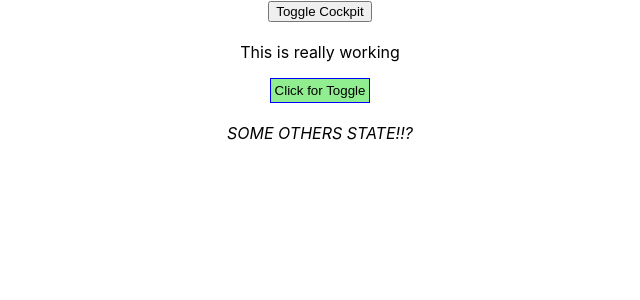
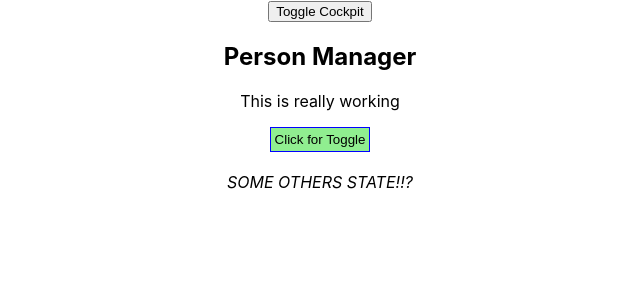
Before and after one commit to tomhero/frontend-bootcamp, a React (Create React App) app in the folder react-js/first-react-app/: page / in a window 1280 px wide. Shown: the top 300 px of the page, without its empty margins (320-960 px from the left). Built offline with nearby package versions, Linux system fonts and the light colour scheme.

Commit message:
[react] Passing unkown props !important

```diff
--- a/react-js/first-react-app/src/components/Persons/Person/Person.js
+++ b/react-js/first-react-app/src/components/Persons/Person/Person.js
@@ -1,6 +1,7 @@
 import React from 'react';
 import personStyle from './Person.module.css';
 // import Aux from "../../../hoc/Auxiliary";
+import withClass from '../../../hoc/withClass'
 
 const person = (props) => {
     console.log('rendering...');
@@ -17,4 +18,4 @@ const person = (props) => {
 
 }
 
-export default person;
+export default withClass(person, personStyle['person-item']);
--- a/react-js/first-react-app/src/hoc/WithClass.js
+++ b/react-js/first-react-app/src/hoc/WithClass.js
@@ -4,7 +4,9 @@ import React from "react";
 const WithClass = (WrappedComponent, className) => {
     return props => (
         <div className={className}>
-            <WrappedComponent />
+            {/* Passing prop through to WrappedComponent via {...props} syntax!! */}
+            <WrappedComponent {...props} />
+            {/* <WrappedComponent prop1={prop1} prop2={prop2} and so on... /> */}
         </div>
     );
 }
```
